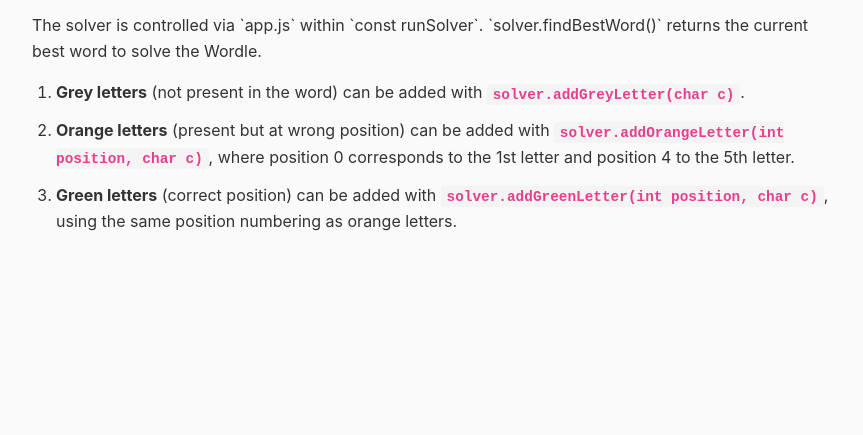
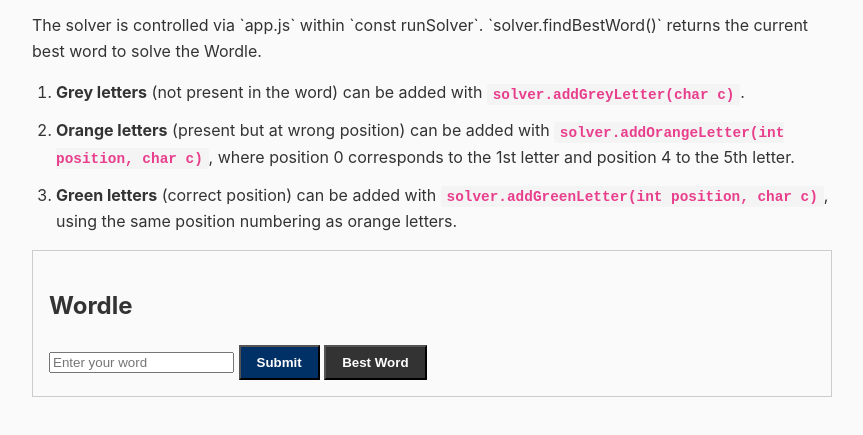
Before and after one commit to PatUniGH/WordleSolver, a website built with Vite: page src/index.html in a window 1280 px wide. Shown: the part 149-584 px from the top of the page, without its empty margins (208-1071 px from the left). Built offline with nearby package versions, Linux system fonts and the light colour scheme.

Commit message:
Add button example

```diff
--- a/src/app.ts
+++ b/src/app.ts
@@ -23,4 +23,18 @@
 
 
 }
+
+const wordleInput = document.querySelector(".wordle-input") as HTMLInputElement;
+const wordleButton = document.querySelector(".js-submit-button") as HTMLButtonElement;
+const bestWordButton = document.querySelector(".js-best-word-button") as HTMLButtonElement;
+const wordleList = document.querySelector(".js-wordle-list") as HTMLDivElement;
+
+wordleButton.addEventListener("click", () => {
+    console.log(wordleInput.value);
+    wordleList.innerHTML += `<div class="wordle-item">${wordleInput.value}</div>`;
+    wordleInput.value = "";
+});
+bestWordButton.addEventListener("click", () => {
+    console.log("Best Word");
+});
 runSolver();
--- a/src/index.html
+++ b/src/index.html
@@ -30,6 +30,14 @@
         position numbering as orange letters.
       </li>
     </ol>
+
+    <section class="wordle-container">
+      <h2 class="wordle-title">Wordle</h2>
+      <div class="js-wordle-list"></div>
+      <input type="input" class="wordle-input" placeholder="Enter your word">
+      <button class="wordle-button js-submit-button wordle-button-highlighted">Submit</button>
+      <button class="wordle-button js-best-word-button">Best Word</button>
+    </section>
     <script type="module" src="./app.ts"></script>
   </body>
 </html>
--- a/src/style.css
+++ b/src/style.css
@@ -27,6 +27,28 @@
     margin-bottom: 0.75rem;
 }
 
+.wordle-container {
+
+}
+
+.wordle-container {
+    padding: 1rem;
+    border: 1px solid #ccc;
+}
+
+.wordle-button {
+    padding: 0.5rem 1rem;
+    bordeer: 0;
+    font-weight: bold;
+    background-color: #333333;
+    color: white;
+}
+
+.wordle-button-highlighted {
+    background-color:rgb(0, 49, 102);
+    color: white;
+}
+
 code {
     background-color: #f4f4f4;
     padding: 0.2em 0.4em;
```
